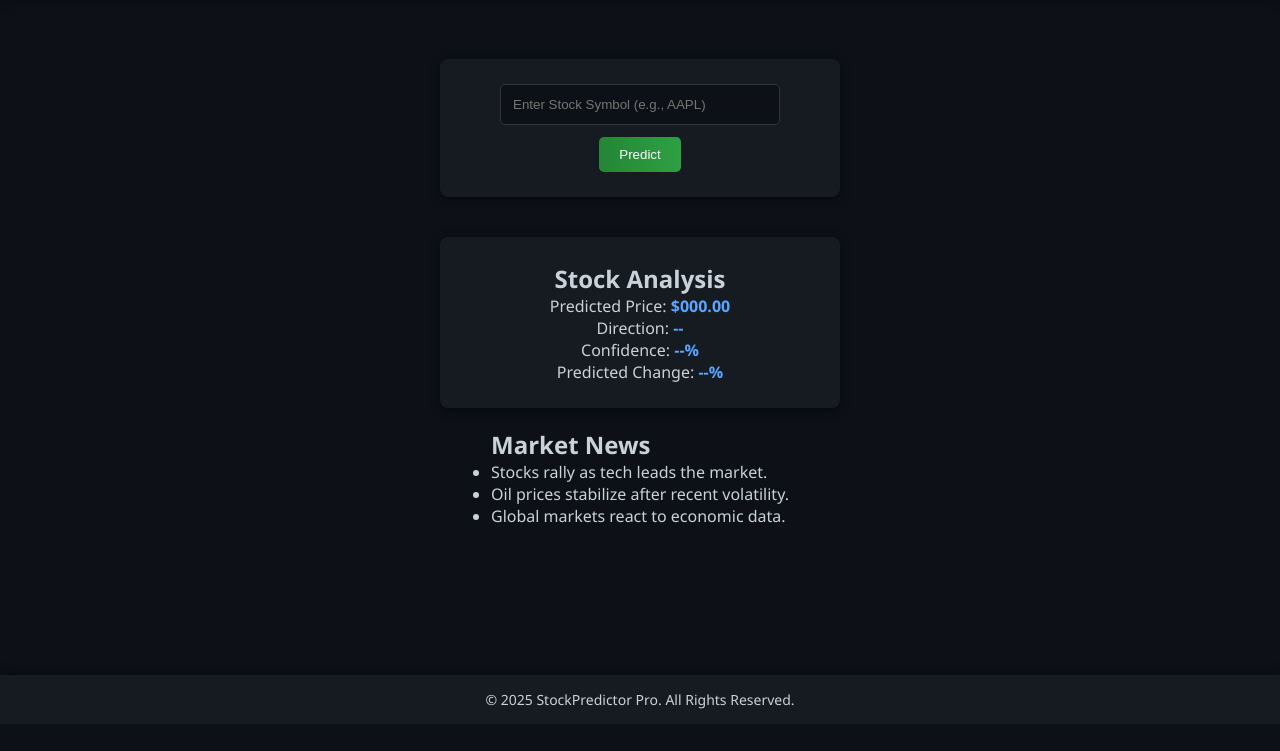
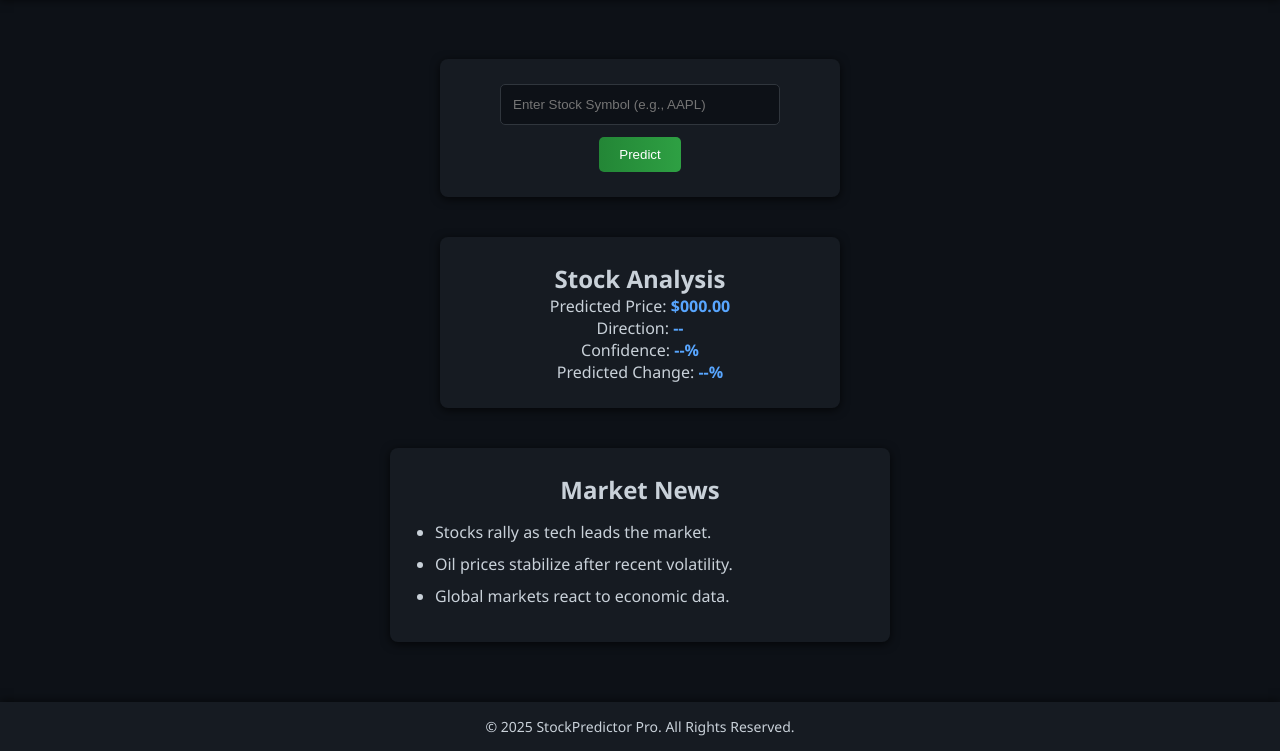
Before and after one commit to AKKIRAIKAR1/Capital-Blue, a plain HTML site: page index.html in a window 1280 px wide. Shown: the part 76-827 px from the top of the page. Before the commit the page ends 800 px from the top, so only its background shows below. Drawn offline with Linux system fonts and the light colour scheme.

Commit message:
Update stock.css
Added news sections

```diff
--- a/stock.css
+++ b/stock.css
@@ -107,6 +107,35 @@ button:hover {
     font-weight: bold;
 }
 
+
+.news-card {
+    background: #161b22;
+    padding: 25px;
+    width: 90%;
+    max-width: 500px;
+    margin: 20px 0;
+    border-radius: 8px;
+    box-shadow: 0 2px 10px rgba(0,0,0,0.7);
+    text-align: left;
+    color: #c9d1d9;
+}
+
+.news-card h2 {
+    text-align: center;
+    margin-bottom: 15px;
+}
+
+.news-card ul {
+    list-style: disc;
+    padding-left: 20px;
+}
+
+.news-card li {
+    margin-bottom: 10px;
+}
+
+
+
 footer {
     background: #161b22;
     text-align: center;
```
